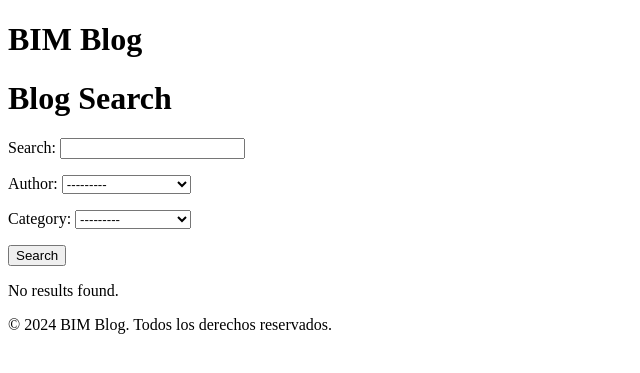
After one commit to AI-LINGM/bimBlog, a Django app: page /search/ in a window 1280 px wide. The commit adds this page. Shown: the top 373 px of the page, without its empty margins (0-640 px from the left). Run offline with Django 5.2, Linux system fonts and the light colour scheme; data comes from the database, SQL or seed files in the repository; both versions use the stored data as it was after the commit.

Commit message:
feat: Add Search logic.

```diff
--- a/blog/forms.py
+++ b/blog/forms.py
@@ -1,6 +1,6 @@
 from django import forms
 
-from .models import Comment, BlogPost
+from .models import Comment, BlogPost, Author, Category
 
 
 class CreateBlogPostForm(forms.ModelForm):
@@ -19,3 +19,9 @@ class CommentForm(forms.ModelForm):
     class Meta:
         model = Comment
         fields = ['author', 'body']
+
+
+class SearchForm(forms.Form):
+    query = forms.CharField(label="Search", max_length=100, required=False)
+    author = forms.ModelChoiceField(label="Author", queryset=Author.objects.all(), required=False)
+    category = forms.ModelChoiceField(label="Category", queryset=Category.objects.all(), required=False)
--- a/blog/templates/blog/index.html
+++ b/blog/templates/blog/index.html
@@ -14,6 +14,7 @@
     {% endfor %}
 
     <button onclick="location.href={% url 'create_post' %}" type="button">Create a New Post</button>
+    <button onclick="location.href={% url 'search' %}" type="button">Search</button>
 
 </ul>
 {% endblock %}
--- /dev/null
+++ b/blog/templates/blog/search.html
@@ -0,0 +1,21 @@
+{% extends 'blog/base.html' %}
+{% block content %}
+<h1>Blog Search</h1>
+<form method="post">
+    {% csrf_token %}
+    {{ form.as_p }}
+    <button type="submit">Search</button>
+</form>
+
+{% if posts %}
+<h2>Search Results</h2>
+<ul>
+    {% for post in posts %}
+    <li><a href="{% url 'post_details' post.pk %}">{{ post.title }}</a></li>
+    {% endfor %}
+</ul>
+{% else %}
+<p>No results found.</p>
+{% endif %}
+
+{% endblock %}
--- a/blog/urls.py
+++ b/blog/urls.py
@@ -1,9 +1,10 @@
 from django.urls import path
 
-from blog.views import home, blog_post_detail, create_blog_post
+from blog.views import home, blog_post_detail, create_blog_post, search
 
 urlpatterns = [
     path('', home, name='home'),
     path('post/details/<int:pk>', blog_post_detail, name='post_details'),
     path('create_post/', create_blog_post, name='create_post'),
+    path('search/', search, name='search'),
 ]
--- a/blog/views.py
+++ b/blog/views.py
@@ -1,7 +1,8 @@
+from django.db.models import Q
 from django.shortcuts import render, redirect
 
 from . import models
-from .forms import CommentForm, CreateBlogPostForm
+from .forms import CommentForm, CreateBlogPostForm, SearchForm
 from .models import BlogPost
 
 
@@ -43,3 +44,23 @@ def create_blog_post(request):
         form = CreateBlogPostForm()
     context = {'form': form}
     return render(request, 'blog/create_post.html', context)
+
+
+def search(request):
+    posts = ""
+
+    if request.method == 'POST':
+        form = SearchForm(request.POST)
+        if form.is_valid():
+            query = form.cleaned_data['query']
+            author = form.cleaned_data['author']
+            category = form.cleaned_data['category']
+            posts = BlogPost.objects.filter(Q(title__icontains=query) | Q(body__icontains=query))
+            if author:
+                posts = posts.filter(author=author)
+            if category:
+                posts = posts.filter(category=category)
+    else:
+        form = SearchForm()
+    context = {'form': form, 'posts': posts}
+    return render(request, 'blog/search.html', context)
```
Also changed, not shown: README.MD, db.sqlite3.
